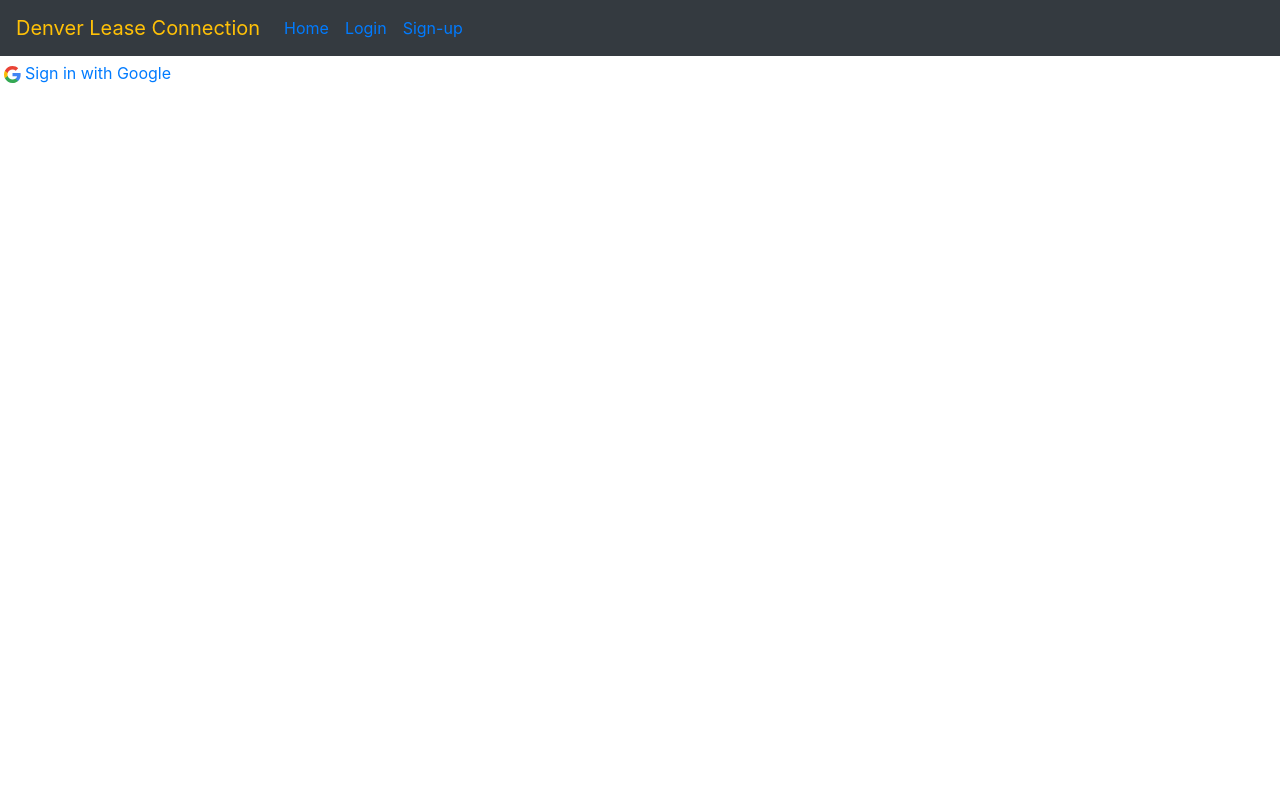
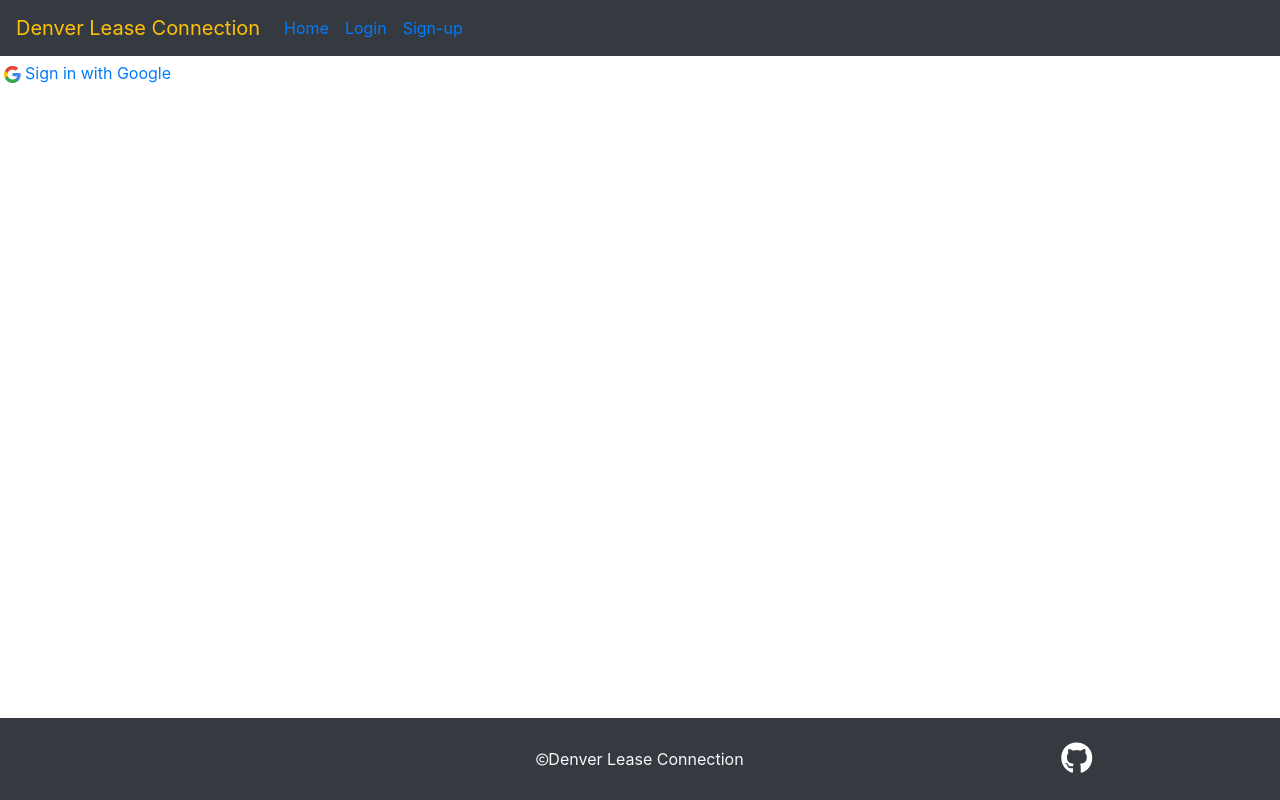
Before and after one commit to gradientus/denver-lease-connection, a React (Create React App) app in the folder client/: page / in a window 1280 px wide. Built offline with nearby package versions, Linux system fonts and the light colour scheme.

Commit message:
Added footer component

```diff
--- a/client/public/index.html
+++ b/client/public/index.html
@@ -1,12 +1,14 @@
 <!DOCTYPE html>
 <html lang="en">
-
   <head>
     <meta charset="utf-8" />
     <link rel="icon" href="%PUBLIC_URL%/favicon.ico" />
     <meta name="viewport" content="width=device-width, initial-scale=1" />
     <meta name="theme-color" content="#000000" />
-  <meta name="description" content="Web site created using create-react-app" />
+    <meta
+      name="description"
+      content="Web site created using create-react-app"
+    />
     <link rel="apple-touch-icon" href="logo192.png" />
     <!--
       manifest.json provides metadata used when your web app is installed on a
@@ -23,9 +25,14 @@
       Learn how to configure a non-root public URL by running `npm run build`.
     -->
 
-  <link rel="stylesheet" href="https://stackpath.bootstrapcdn.com/bootstrap/4.3.1/css/bootstrap.min.css"
-    integrity="sha384-ggOyR0iXCbMQv3Xipma34MD+dH/1fQ784/j6cY/iJTQUOhcWr7x9JvoRxT2MZw1T" crossorigin="anonymous">
-  <title>Denver Leasing Connection</title>
+    <link
+      rel="stylesheet"
+      href="https://stackpath.bootstrapcdn.com/bootstrap/4.3.1/css/bootstrap.min.css"
+      integrity="sha384-ggOyR0iXCbMQv3Xipma34MD+dH/1fQ784/j6cY/iJTQUOhcWr7x9JvoRxT2MZw1T"
+      crossorigin="anonymous"
+    />
+    <title>React App</title>
+    <script src="https://kit.fontawesome.com/fc3010f88a.js"></script>
   </head>
 
   <body>
@@ -42,5 +49,4 @@
       To create a production bundle, use `npm run build` or `yarn build`.
     -->
   </body>
-
 </html>
--- /dev/null
+++ b/client/src/components/Footer/index.js
@@ -0,0 +1,41 @@
+import React from "react";
+
+const index = () => {
+  return (
+    <div className="fixed-bottom">
+      <footer className="footer text-light bg-dark">
+        <container className="container">
+          <div className="row d-flex align-items-center">
+            <div className="col-md-4 col-lg-4 text-center "></div>
+            <div className="col-md-4 col-lg-4 text-center">
+              <i class="far fa-copyright fa-xs"></i>
+              Denver Lease Connection
+            </div>
+
+            <div className="col-md-4 col-lg-4 text-center ">
+              <a
+                className="li-ic"
+                href="https://github.com/gradientus/denver-lease-connection"
+                target="_blank"
+              >
+                <i className="fab fa-github fa-2x text-white"></i>
+              </a>
+            </div>
+          </div>
+
+          {/* <div className="col-md-6 col-lg-7 text-center text-md-right">
+            <a
+              className="li-ic"
+              href="https://github.com/gradientus/denver-lease-connection"
+              target="_blank"
+            >
+              <i className="fab fa-github white-text mr-4"></i>
+            </a>
+          </div> */}
+        </container>
+      </footer>
+    </div>
+  );
+};
+
+export default index;
--- a/client/src/pages/Main.js
+++ b/client/src/pages/Main.js
@@ -1,17 +1,16 @@
-import React from 'react';
-import Navbar from '../components/Navbar'
-import GoogleSignIn from '../components/GoogleSignIn';
+import React from "react";
+import Navbar from "../components/Navbar";
+import Footer from "../components/Footer";
+import GoogleSignIn from "../components/GoogleSignIn";
 
 const Main = () => {
-    return (
-        <div>
-            <Navbar>
-                {/* TODO: dynamically change links based on URL */}
-
-            </Navbar>
-            <GoogleSignIn />
-        </div>
-    );
+  return (
+    <div>
+      <Navbar>{/* TODO: dynamically change links based on URL */}</Navbar>
+      <GoogleSignIn />
+      <Footer />
+    </div>
+  );
 };
 
 export default Main;
```
Also changed, not shown: client/src/components/Footer/style.css (added), 1 other file (tests, documents, lock files or other folders). Lines whose indentation alone changed are shown as unchanged.
